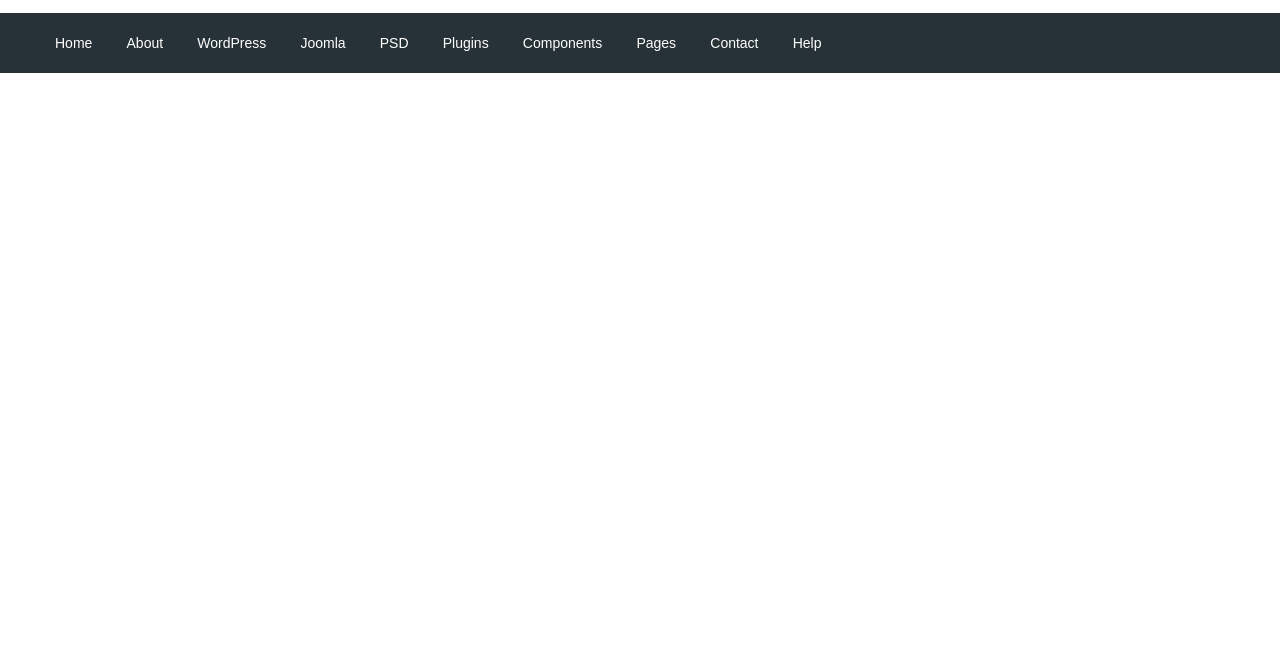
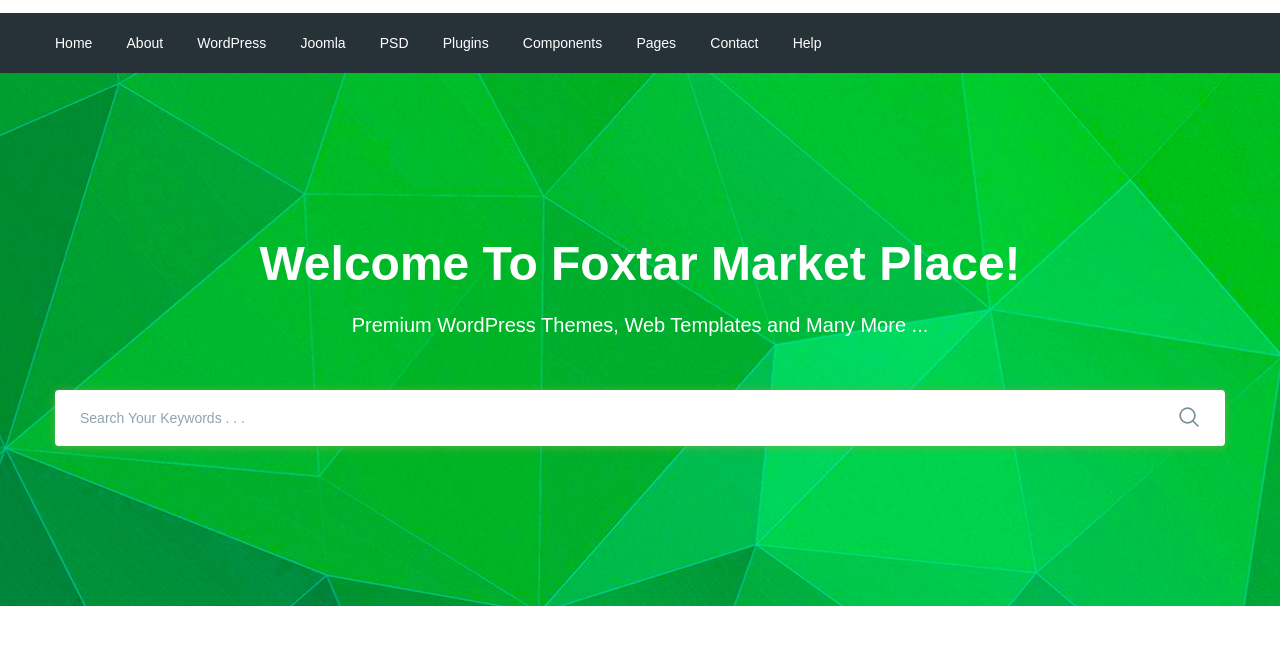
Before and after one commit to Sazalor/moderno, a website: page app/index.html in a window 1280 px wide. Shown: the part 77-722 px from the top of the page. Drawn offline with nearby package versions, Linux system fonts and the light colour scheme; files that its build step writes are made by us from their sources.

Commit message:
added search section

```diff
--- a/app/index.html
+++ b/app/index.html
@@ -94,11 +94,29 @@
                 </nav>
             </div>
         </div>
+    </header>
 
+    <section class="search" style="background-image: url(../images/search.jpg)">
+        <div class="container">
+            <div class="search__inner">
+                <div class="search__inner-title">
+                    Welcome To Foxtar Market Place!
+                </div>
+                <div class="search__inner-text">
+                    Premium WordPress Themes, Web Templates and Many More ...
+                </div>
+                <div class="search__inner-form">
+                    <form>
+                        <input type="text" placeholder="Search Your Keywords . . ." required>
+                        <button type="submit">
+                            <img src="./images/icons/search.png" alt="">
+                        </button>
+                    </form>
 
-
-
-    </header>
+                </div>
+            </div>
+        </div>
+    </section>
 
 
     <script src="https://ajax.googleapis.com/ajax/libs/jquery/3.6.0/jquery.min.js"></script>
--- a/app/scss/_global.scss
+++ b/app/scss/_global.scss
@@ -12,6 +12,7 @@
     line-height: 24px;
     color: $text;
     font-weight: 400;
+    margin: 0;
 }
 a{
     display: inline-block;
--- a/app/scss/style.scss
+++ b/app/scss/style.scss
@@ -50,3 +50,54 @@
         font-size: 14px;
     }
 }
+.search{
+    background-repeat: no-repeat;
+    background-size: cover;
+    background-position: center;
+    min-height: 533px;
+}
+.search__inner{
+    padding: 155px 0 100px;
+    color: #fff;
+    text-align: center;
+    &-title{
+        margin-bottom: 10px;
+        font-size: 48px;
+        font-weight: 700;
+        line-height: 72px;
+    }
+    &-text{
+        margin-bottom: 50px;
+        font-size: 20px;
+        font-weight: 500;
+        line-height: 30px;
+    }
+    &-form{
+        min-width: 670px;
+        margin: 0 auto;
+        position: relative;
+        input{
+            display: block;
+            width: 100%;
+            box-shadow: 0px 1px 10px 0px rgba(124, 178, 64, 0.75);
+            border-radius: 4px;
+            height: 56px;
+            border: none;
+            font-size: 14px;
+            font-weight: 500;
+            padding-left: 25px;
+            padding-right: 60px;
+            &::placeholder{
+                color: #90a4ae;
+                font-weight: 500;
+            }
+        }
+        button{
+            position: absolute;
+            border: none;
+            background-color: transparent;
+            right: 20px;
+            top: 16px;
+        }
+    }
+}
```
Also changed, not shown: app/images/icons/search.png (added), app/images/icons/search.svg (added), app/images/search.jpg (added).
